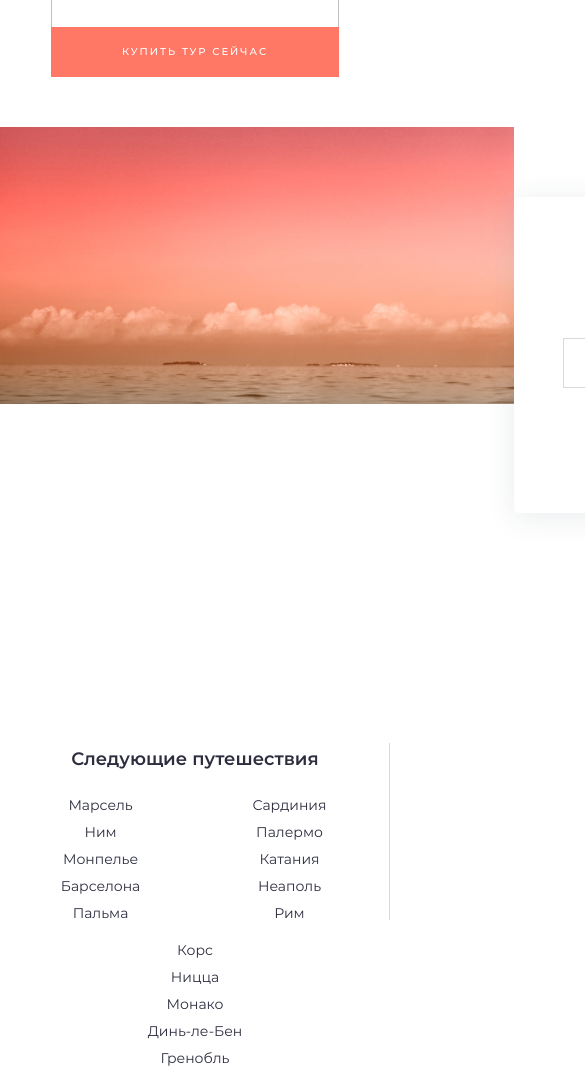
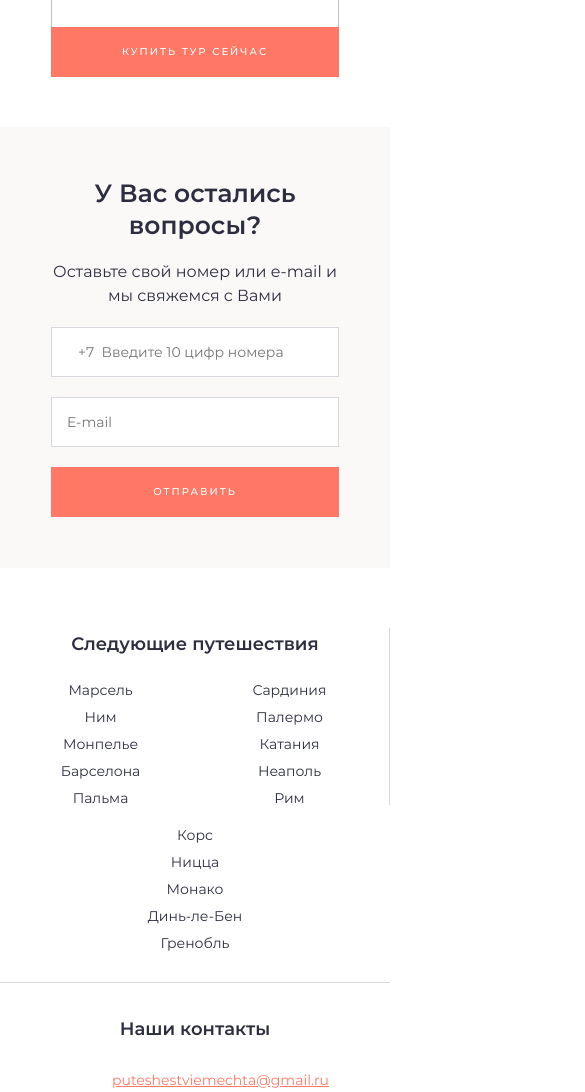
Before and after one commit to faleen88/Fukina_way, a website: page source/index.html in a window 390 px wide. Shown: the part 5648-6740 px from the top of the page, 585 px wide, since content can reach past the window. Drawn offline with nearby package versions, Linux system fonts and the light colour scheme; files that its build step writes are made by us from their sources; files whose address does not match are found by name.

Commit message:
Добавляет разметку формы для tablet и vobile

```diff
--- a/source/sass/blocks/form-section.scss
+++ b/source/sass/blocks/form-section.scss
@@ -1,5 +1,13 @@
 .form-section {
   margin-bottom: 160px;
+
+  @media (max-width: $tablet-width) {
+    margin-bottom: 81px;
+  }
+
+  @media (max-width: $mobile-width) {
+    margin-bottom: 60px;
+  }
 }
 
 .form-section__container {
@@ -12,11 +20,21 @@
     width: 100%;
     padding: 0;
   }
+
+  @media (max-width: $mobile-width) {
+    min-height: 441px;
+    background-color: $light;
+  }
 }
 
 .form-section__form {
   padding: 70px 0 70px 514px;
-  background-image: url("../img/form-desctop.jpg");
-  background-repeat: no-repeat;
-  background-size: contain;
+
+  @media (max-width: $tablet-width) {
+    padding: 71px 54px 73px 55px;
+  }
+
+  @media (max-width: $mobile-width) {
+    padding: 0;
+  }
 }
--- a/source/sass/blocks/form.scss
+++ b/source/sass/blocks/form.scss
@@ -1,3 +1,28 @@
+.form {
+  background-image: url("../img/form-desktop.jpg");
+  background-repeat: no-repeat;
+  background-size: contain;
+
+  @media (min-resolution: 2dppx) {
+    background-image: url("../img/form-desktop@2x.jpg");
+    background-size: 844px auto;
+  }
+
+  @media (max-width: $tablet-width) {
+    background-image: url("../img/form-tablet.jpg");
+    background-size: cover;
+
+    @media (min-resolution: 2dppx) {
+      background-image: url("../img/form-tablet@2x.jpg");
+      background-size: cover;
+    }
+  }
+
+  @media (max-width: $mobile-width) {
+    background-image: none;
+  }
+}
+
 .form__container {
   width: 558px;
   min-height: 215px;
@@ -6,6 +31,21 @@
   box-shadow: 0 4px 30px rgba(41, 54, 66, 0.1);
   border-radius: 5px;
   text-align: center;
+
+  @media (max-width: $tablet-width) {
+    min-height: 211px;
+    padding: 50px;
+    position: relative;
+    left: 50%;
+    transform: translateX(-50%);
+  }
+
+  @media (max-width: $mobile-width) {
+    width: 288px;
+    padding: 50px 16px;
+    box-shadow: none;
+    background-color: $light;
+  }
 }
 
 .form__title {
@@ -14,11 +54,19 @@
   font-size: 25px;
   line-height: 32px;
   font-weight: 600;
+
+  @media (max-width: $mobile-width) {
+    margin-bottom: 19px;
+  }
 }
 
 .form__text {
   margin: 0;
   margin-bottom: 23px;
+
+  @media (max-width: $mobile-width) {
+    margin-bottom: 19px;
+  }
 }
 
 .form__list {
@@ -28,6 +76,15 @@
   margin-bottom: 25px;
   display: flex;
   justify-content: space-between;
+
+  @media (max-width: $tablet-width) {
+    margin-bottom: 20px;
+  }
+
+  @media (max-width: $mobile-width) {
+    min-height: 120px;
+    flex-direction: column;
+  }
 }
 
 .form__icon {
@@ -41,4 +98,12 @@
 .form__button {
   width: 176px;
   min-height: 50px;
+
+  @media (max-width: $tablet-width) {
+    width: 250px;
+  }
+
+  @media (max-width: $mobile-width) {
+    width: 288px;
+  }
 }
--- a/source/sass/blocks/mane-footer.scss
+++ b/source/sass/blocks/mane-footer.scss
@@ -1,13 +1,16 @@
 .main-footer {
+  padding-bottom: 74px;
   display: grid;
   grid-template-columns: 387px 397px 1fr;
 
   @media (max-width: $tablet-width) {
+    padding-bottom: 54px;
     grid-template-columns: 54% 46%;
     grid-template-rows: auto auto;
   }
 
   @media (max-width: $mobile-width) {
+    padding-bottom: 26px;
     grid-template-columns: 100%;
     grid-template-rows: auto auto auto;
   }
--- a/source/sass/blocks/priсe.scss
+++ b/source/sass/blocks/priсe.scss
@@ -2,7 +2,7 @@
   margin-bottom: 140px;
 
   @media (max-width: $tablet-width) {
-    margin-bottom: 80px;
+    margin-bottom: 109px;
   }
 
   @media (max-width: $mobile-width) {
--- a/source/sass/blocks/special-offer.scss
+++ b/source/sass/blocks/special-offer.scss
@@ -3,13 +3,13 @@
   padding-right: 11px;
 
   @media (max-width: $tablet-width) {
-    padding: 30px 21px 54px;
+    padding: 30px 21px 0;
     grid-column: 1 / 3;
     text-align: center;
   }
 
   @media (max-width: $mobile-width) {
-    padding: 30px 16px 4px;
+    padding: 30px 16px 0;
     grid-column: 1 / 2;
     text-align: center;
   }
```
Also changed, not shown: source/img/form-desktop.jpg (renamed from source/img/form-desctop.jpg), source/img/form-desktop@2x.jpg (renamed from source/img/form-desctop@2x.jpg).
